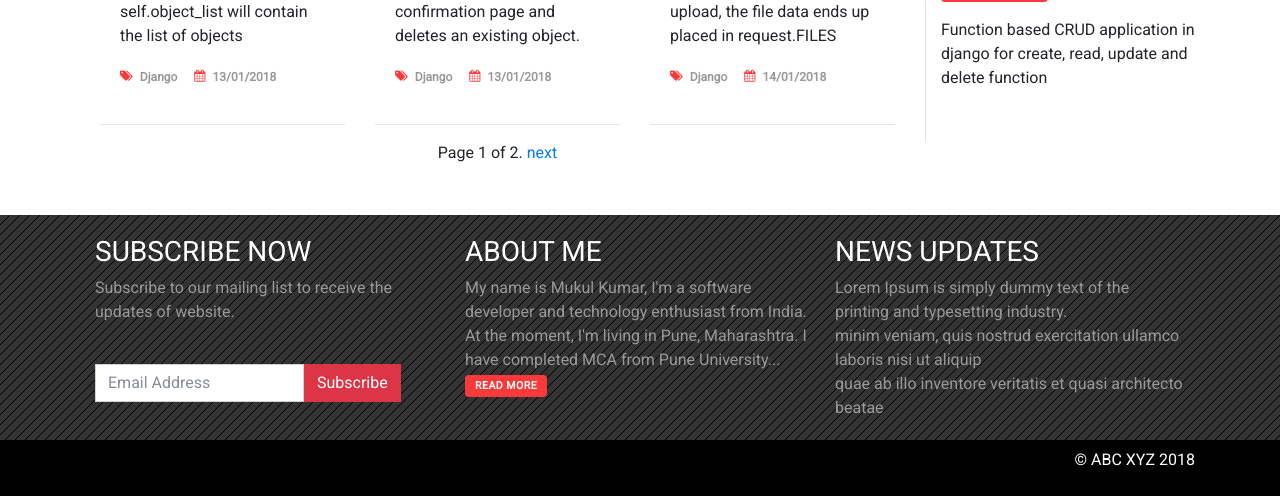
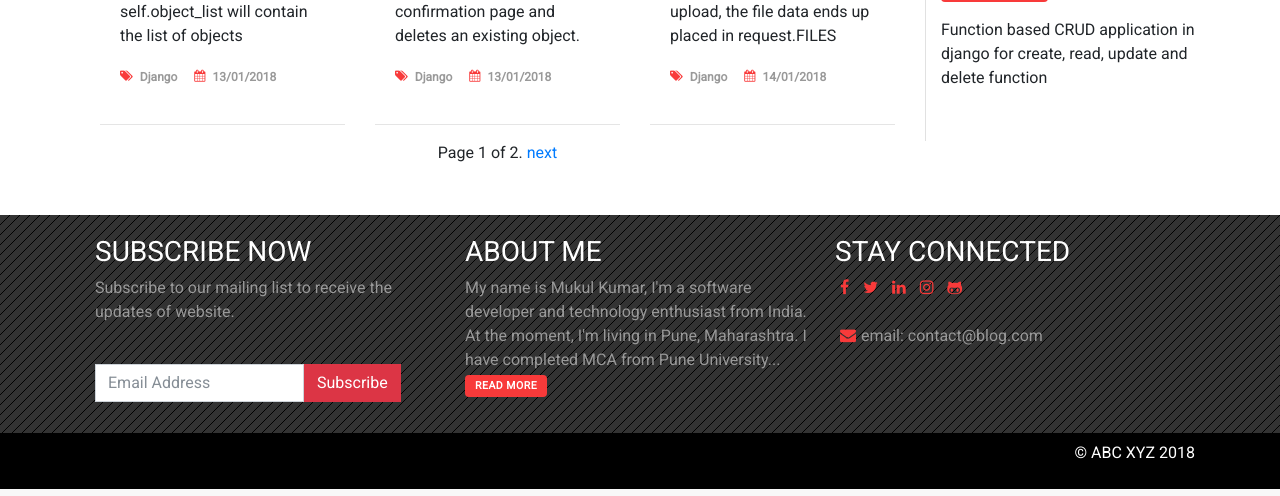
Before and after one commit to kumarm5/django_final_blog, a Django app: page / in a window 1280 px wide. Shown: the part 1063-1559 px from the top of the page. Run offline with Django 3.2, Linux system fonts and the light colour scheme; data comes from the database, SQL or seed files in the repository; some libraries are stand-ins or nearby versions.

Commit message:
social icons

```diff
--- a/static/css/style.css
+++ b/static/css/style.css
@@ -133,12 +133,13 @@ body{
     text-decoration: none;
 }
 
-.footer_news{
-    color: #999;
+.social_icon{
+    color: #F83A3A;
+    margin: 5px;
 }
 
-.footer_news:hover{
-    color: #fff;
+.social_icon:hover{
+    color: #F83A3A;
 }
 
 .navbar-footer{
--- a/templates/base.html
+++ b/templates/base.html
@@ -92,10 +92,14 @@
                             </div>
 
                             <div class="col-md-4 footer_section">
-                                <h3>NEWS UPDATES</h3>
-                                <a href="#" class="footer_news">Lorem Ipsum is simply dummy text of the printing and typesetting industry.</a><br>
-                                <a href="#" class="footer_news">minim veniam, quis nostrud exercitation ullamco laboris nisi ut aliquip</a><br>
-                                <a href="#" class="footer_news">quae ab illo inventore veritatis et quasi architecto beatae</a><br>
+                                <h3>STAY CONNECTED</h3>
+                                <a href="#" class="social_icon"><i class="fa fa-facebook" aria-hidden="true"></i></a>
+                                <a href="#" class="social_icon"><i class="fa fa-twitter" aria-hidden="true"></i></a>
+                                <a href="#" class="social_icon"><i class="fa fa-linkedin" aria-hidden="true"></i></a>
+                                <a href="#" class="social_icon"><i class="fa fa-instagram" aria-hidden="true"></i></a>
+                                <a href="#" class="social_icon"><i class="fa fa-github-alt" aria-hidden="true"></i></a>
+                                <br><br>
+                                <p><span class="social_icon"><i class="fa fa-envelope" aria-hidden="true"></i></span>email: contact@blog.com</p>
                             </div>
 
                         </div>
```
